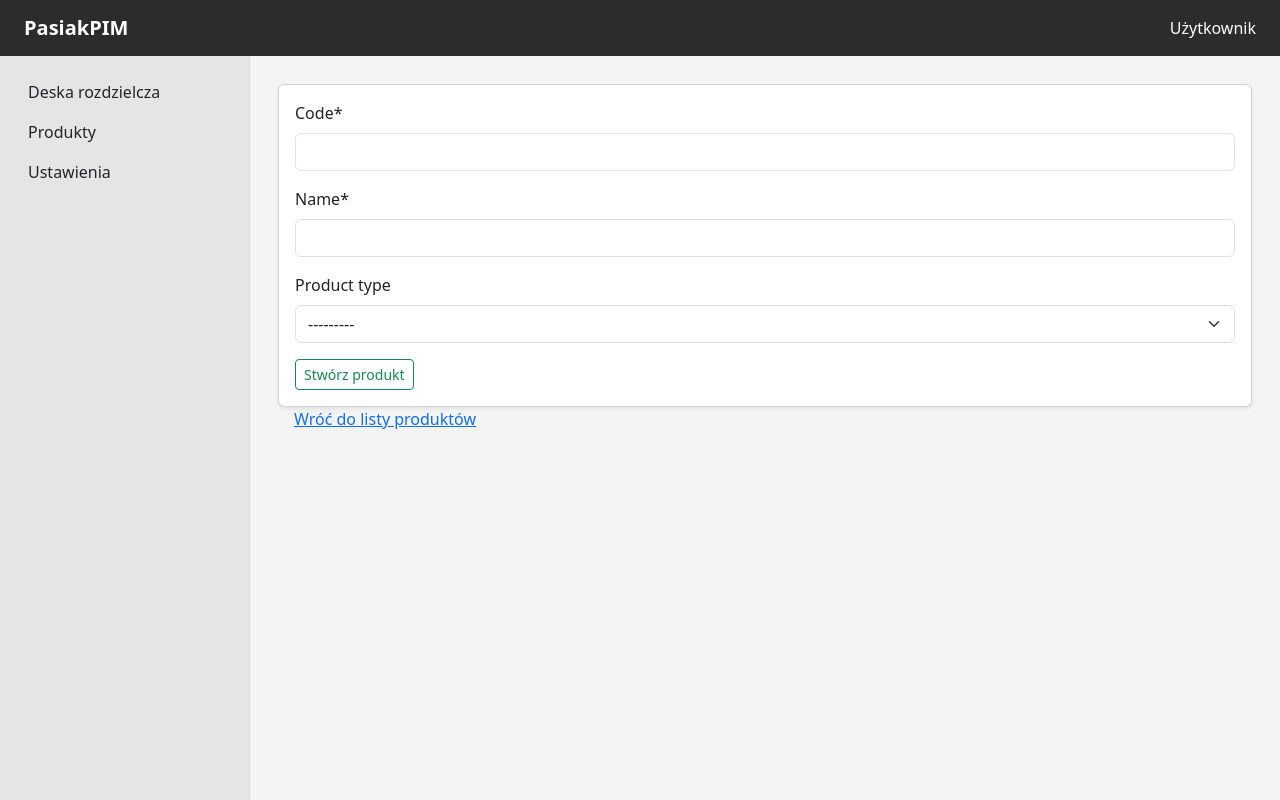
After one commit to lpasiak/pancernik-pim, a Django app: page /products/create/ in a window 1280 px wide. The commit adds this page. Run offline with Django 5.2, Linux system fonts and the light colour scheme; data that the repository does not hold is empty; some libraries are stand-ins or nearby versions.

Commit message:
Added Crispy Forms, Added Product Create View, URL, Template, Form

```diff
--- /dev/null
+++ b/products/forms.py
@@ -0,0 +1,14 @@
+from django import forms
+from .models import Product
+
+
+class ProductForm(forms.ModelForm):
+    class Meta:
+        model = Product
+        fields = ['code', 'name', 'product_type']
+
+        def clean_code(self):
+            code = self.cleaned_data.get('code')
+            if not code or len(code) < 12:
+                raise forms.ValidationError("Kod musi mieć przynajmniej 12 znaków.")
+            return code
--- a/products/models/products.py
+++ b/products/models/products.py
@@ -1,4 +1,5 @@
 from django.db import models
+from django.core.exceptions import ValidationError
 
 
 class Product(models.Model):
@@ -11,5 +12,13 @@ class Product(models.Model):
         verbose_name = "Product"
         verbose_name_plural = "Products"
 
+    def clean(self):
+        if len(self.code) < 12:
+            raise ValidationError("Kod musi mieć przynajmniej 12 znaków.")
+
+    def save(self, *args, **kwargs):
+        self.full_clean()
+        super().save(*args, **kwargs)
+
     def __str__(self):
         return self.name
--- a/products/urls.py
+++ b/products/urls.py
@@ -1,7 +1,10 @@
 from django.urls import path
-from .views import ProductListView, ProductDetailView
+from .views import (ProductListView,
+                    ProductDetailView,
+                    ProductCreateView)
 
 urlpatterns = [
     path('', ProductListView.as_view(), name='product-list'),
+    path('create/', ProductCreateView.as_view(), name='product-create'),
     path('<int:pk>/', ProductDetailView.as_view(), name='product-detail')
 ]
--- a/products/views.py
+++ b/products/views.py
@@ -1,6 +1,8 @@
 from django.shortcuts import render
-from django.views.generic import ListView, DetailView
+from django.views.generic import ListView, DetailView, CreateView
 from .models import Product
+from .forms import ProductForm
+from django.urls import reverse_lazy
 
 
 class ProductListView(ListView):
@@ -13,3 +15,10 @@ class ProductDetailView(DetailView):
     model = Product
     template_name = 'products/product_detail.html'
     context_object_name = 'product'
+
+
+class ProductCreateView(CreateView):
+    model = Product
+    template_name = 'products/product_create.html'
+    form_class = ProductForm
+    success_url = reverse_lazy('product-list')
--- a/project/settings.py
+++ b/project/settings.py
@@ -40,6 +40,8 @@ INSTALLED_APPS = [
     'django.contrib.sessions',
     'django.contrib.messages',
     'django.contrib.staticfiles',
+    'crispy_forms',
+    'crispy_bootstrap5',
     'core',
     'products',
 ]
@@ -88,6 +90,8 @@ DATABASES = {
     }
 }
 
+CRISPY_ALLOWED_TEMPLATE_PACKS = 'bootstrap5'
+CRISPY_TEMPLATE_PACK = 'bootstrap5'
 
 # Password validation
 # https://docs.djangoproject.com/en/5.2/ref/settings/#auth-password-validators
--- a/requirements.txt
+++ b/requirements.txt
@@ -1,5 +1,7 @@
 asgiref==3.8.1
+crispy-bootstrap5==2025.6
 Django==5.2.3
+django-crispy-forms==2.4
 pillow==11.2.1
 psycopg==3.2.9
 psycopg-binary==3.2.9
--- /dev/null
+++ b/templates/products/product_create.html
@@ -0,0 +1,18 @@
+{% extends 'base.html' %}
+{% load crispy_forms_tags %}
+
+{% block title %}Create a product{% endblock %}
+
+{% block content %}
+<div class="homepage-container p-4 rounded">
+    <div class="card shadow-sm">
+        <div class="card-body">
+            <form method="post">
+            {% csrf_token %}
+            {{ form|crispy }}
+            <button class="btn btn-sm btn-outline-success" type="submit">Stwórz produkt</button>
+        </div>
+    </div>
+    <a href="{% url 'product-list' %}" class="p-2 m-2">Wróć do listy produktów</a>
+</div>
+{% endblock content %}
--- a/templates/products/product_detail.html
+++ b/templates/products/product_detail.html
@@ -10,6 +10,6 @@
             <p>Typ: {{ product.product_type }}</p>
         </div>
     </div>
-    <a href="{% url 'product-list' %}" class="p-2 m-2">Wróć do listy produktów</a>
+    <p class="p-2 mt-1"><a href="{% url 'product-list' %}">Wróć do listy produktów</a></p>
 </div>
 {% endblock content %}
```
Also changed, not shown: templates/products/product_list.html (+8 -5 lines).
